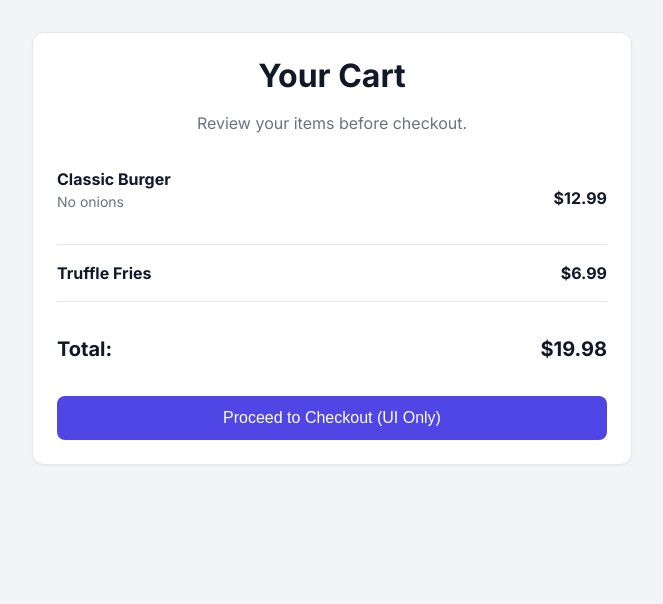
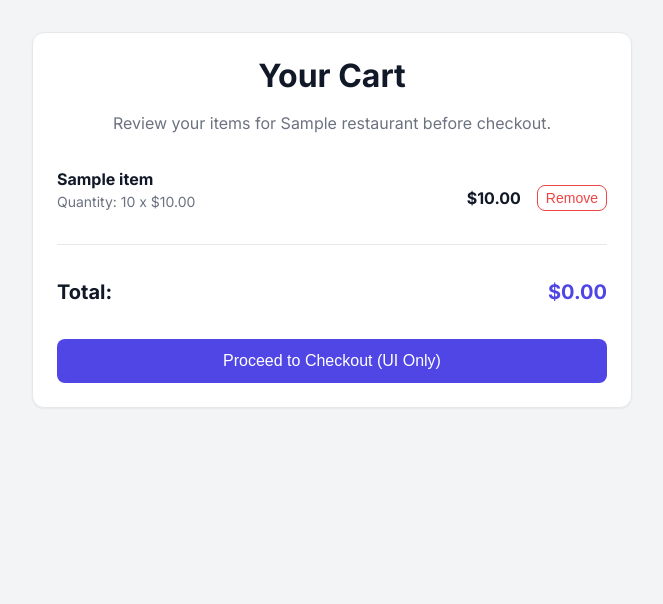
Before and after one commit to hafeedul/Resturent_saas, a Flask app: template app/templates/cart.html in a window 1280 px wide. Shown: the part 63-667 px from the top of the page, without its empty margins (308-971 px from the left). Run offline with Flask 3, Linux system fonts and the light colour scheme; tables that the repository leaves empty hold one stand-in row (values such as "Sample post"); the template is opened without the code that fills it: values that come from a table or form of the project are taken from there, most other values are stand-ins (such as "Sample title", 1, 10 or a date in 2020).

Commit message:
Implement Day 4 Shopping Cart System

```diff
--- a/app/routes.py
+++ b/app/routes.py
@@ -137,7 +137,70 @@ def delete_menu_item(item_id):
 
 @app.route('/cart')
 def cart():
-    return render_template('cart.html')
+    # Only available on a tenant domain
+    if g.is_main_domain or not g.restaurant:
+        return "Not found", 404
+
+    cart_items = session.get('cart', {})
+
+    # Fetch actual menu items from DB to calculate totals securely
+    items_in_cart = []
+    total_price = 0.0
+
+    for item_id_str, quantity in cart_items.items():
+        try:
+            item_id = int(item_id_str)
+            item = db.session.get(MenuItem, item_id)
+            if item and item.restaurant_id == g.restaurant.id:
+                line_total = item.price * quantity
+                total_price += line_total
+                items_in_cart.append({
+                    'item': item,
+                    'quantity': quantity,
+                    'line_total': line_total
+                })
+        except ValueError:
+            continue
+
+    return render_template('cart.html', restaurant=g.restaurant, items_in_cart=items_in_cart, total_price=total_price)
+
+@app.route('/cart/add/<int:item_id>', methods=['POST'])
+def add_to_cart(item_id):
+    if g.is_main_domain or not g.restaurant:
+        return "Not found", 404
+
+    item = db.session.get(MenuItem, item_id)
+    if not item or item.restaurant_id != g.restaurant.id:
+        return "Item not found", 404
+
+    cart = session.get('cart', {})
+
+    # Add to cart or increment quantity
+    item_id_str = str(item_id)
+    if item_id_str in cart:
+        cart[item_id_str] += 1
+    else:
+        cart[item_id_str] = 1
+
+    session['cart'] = cart
+    flash(f'Added {item.name} to your cart.')
+
+    # Redirect back to storefront or cart depending on where they are
+    return redirect(request.referrer or url_for('home'))
+
+@app.route('/cart/remove/<int:item_id>', methods=['POST'])
+def remove_from_cart(item_id):
+    if g.is_main_domain or not g.restaurant:
+        return "Not found", 404
+
+    cart = session.get('cart', {})
+    item_id_str = str(item_id)
+
+    if item_id_str in cart:
+        cart.pop(item_id_str)
+        session['cart'] = cart
+
+    return redirect(url_for('cart'))
 
 @app.route('/orders')
 def orders():
--- a/app/templates/cart.html
+++ b/app/templates/cart.html
@@ -4,30 +4,35 @@
 <div class="container mt-8 flex justify-center">
     <div class="card" style="width: 100%; max-width: 600px;">
         <h2 class="text-center">Your Cart</h2>
-        <p class="text-center text-muted">Review your items before checkout.</p>
+        <p class="text-center text-muted">Review your items for {{ restaurant.name }} before checkout.</p>
 
         <div style="margin-top: 2rem;">
+            {% if items_in_cart %}
+                {% for cart_item in items_in_cart %}
                 <div class="flex justify-between items-center" style="border-bottom: 1px solid var(--color-border); padding-bottom: 1rem; margin-bottom: 1rem;">
                     <div>
-                    <strong>Classic Burger</strong>
-                    <p class="text-sm text-muted">No onions</p>
+                        <strong>{{ cart_item.item.name }}</strong>
+                        <p class="text-sm text-muted">Quantity: {{ cart_item.quantity }} x ${{ "%.2f"|format(cart_item.item.price) }}</p>
                     </div>
-                <strong>$12.99</strong>
+                    <div style="display: flex; gap: 1rem; align-items: center;">
+                        <strong>${{ "%.2f"|format(cart_item.line_total) }}</strong>
+                        <form action="/cart/remove/{{ cart_item.item.id }}" method="POST" style="margin: 0;">
+                            <button type="submit" class="btn" style="background: none; border: 1px solid var(--color-danger); color: var(--color-danger); padding: 0.25rem 0.5rem; font-size: 0.875rem;">Remove</button>
+                        </form>
                     </div>
-
-            <div class="flex justify-between items-center" style="border-bottom: 1px solid var(--color-border); padding-bottom: 1rem; margin-bottom: 1rem;">
-                <div>
-                    <strong>Truffle Fries</strong>
                 </div>
-                <strong>$6.99</strong>
-            </div>
+                {% endfor %}
 
                 <div class="flex justify-between items-center mt-8">
                     <strong style="font-size: 1.25rem;">Total:</strong>
-                <strong style="font-size: 1.25rem;">$19.98</strong>
+                    <strong style="font-size: 1.25rem; color: var(--color-primary);">${{ "%.2f"|format(total_price) }}</strong>
                 </div>
 
                 <button class="btn btn-primary" style="width: 100%; margin-top: 2rem; padding: 0.75rem;">Proceed to Checkout (UI Only)</button>
+            {% else %}
+                <p class="text-center text-muted" style="padding: 2rem 0;">Your cart is empty.</p>
+                <a href="/" class="btn" style="display: block; text-align: center; width: 100%;">Return to Menu</a>
+            {% endif %}
         </div>
     </div>
 </div>
```
Also changed, not shown: app/templates/storefront.html (+14 -0 lines). Lines whose indentation alone changed are shown as unchanged.
